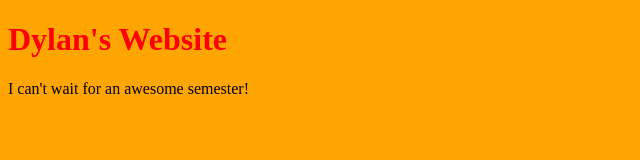
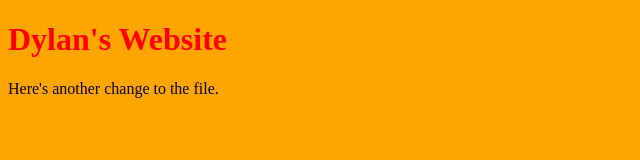
Before and after one commit to fisherdm/fisherdm.github.io, a plain HTML site: page index.html in a window 1280 px wide. Shown: the full height of the page, 0-640 px from the left. Drawn offline with Linux system fonts and the light colour scheme.

Commit message:
Another change

```diff
--- a/index.html
+++ b/index.html
@@ -7,6 +7,6 @@
 </head>
 <body>
   <h1>Dylan's Website</h1>
-  <p>I can't wait for an awesome semester!</p>
+  <p>Here's another change to the file.</p>
 </body>
 </html>
```
